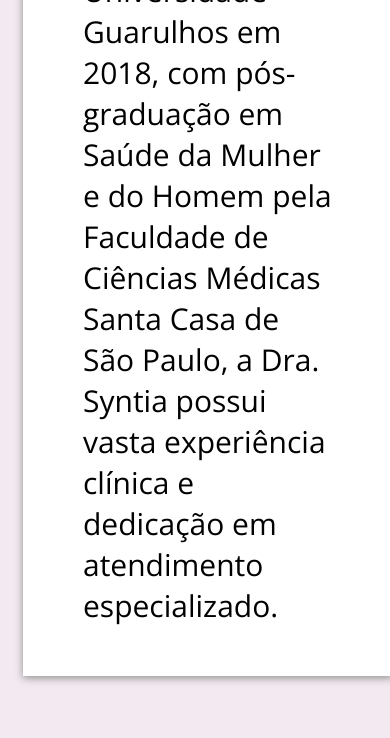
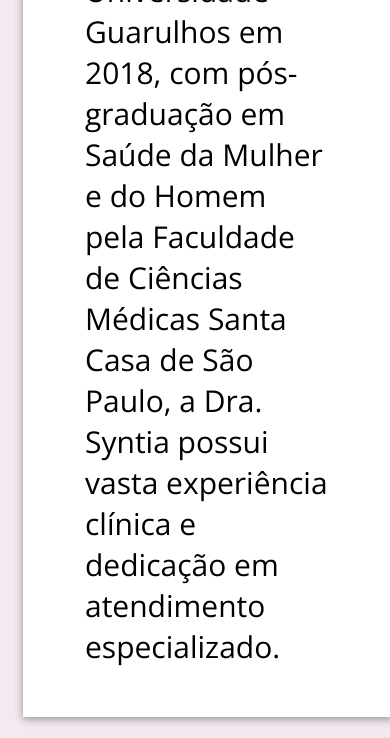
Before and after one commit to Guilherm12122/Guilherm12122.github.io, a plain HTML site: page profissionais.html in a window 390 px wide. Shown: the part 852-1590 px from the top of the page. Drawn offline with nearby package versions, Linux system fonts and the light colour scheme; a web font is replaced by a local one.

Commit message:
ajuste de borda textual

```diff
--- a/partials/_layout.scss
+++ b/partials/_layout.scss
@@ -275,8 +275,8 @@
         }
 
         .text-syntia{
-            padding-left: 10px;
-            padding-right: 10px;
+            padding-left: 12px;
+            padding-right: 12px;
             font-size: 30px;
             text-align: start;
         }
```
Also changed, not shown: style.css.
